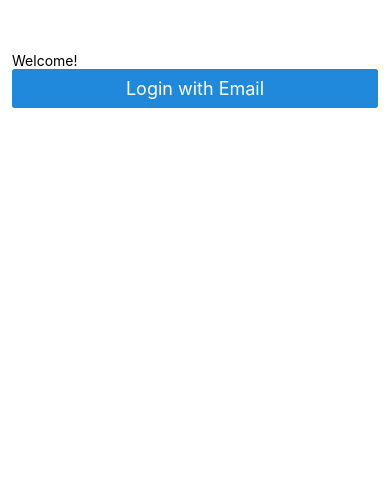
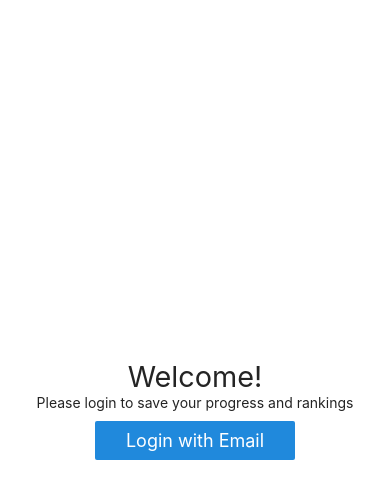
Before and after one commit to gartnera/trivia, a React Native app: screen /Welcome in a window 390 px wide. Shown: the top 498 px of the page. Built offline with nearby package versions, Linux system fonts and the light colour scheme.

Commit message:
cleanup welcome/login screen

```diff
--- a/lib/styles.ts
+++ b/lib/styles.ts
@@ -2,7 +2,7 @@ import { makeStyles } from "@rneui/themed";
 
 export const useDefaultStyles = makeStyles((theme) => ({
   text: {
-    color: theme.colors.primary,
+    color: theme.colors.black,
   },
   listItem: {
     backgroundColor: theme.colors.searchBg,
--- a/screens/Settings.tsx
+++ b/screens/Settings.tsx
@@ -1,9 +1,7 @@
-import { NativeStackScreenProps } from "@react-navigation/native-stack";
-import { RootStackParamList } from "~/types";
 import { Text, Button, Skeleton, Card, Dialog, ButtonGroup } from '@rneui/themed';
 import { Alert, View, StyleSheet, Appearance, ColorSchemeName } from "react-native";
 import { supabase } from "~/lib/supabase";
-import { useEffect, useRef, useState } from "react";
+import { useEffect, useState } from "react";
 import { useDidUpdateEffect } from "~/lib/hooks";
 
 const themeOptions = ["auto", "light", "dark"]
--- a/screens/Welcome.tsx
+++ b/screens/Welcome.tsx
@@ -1,20 +1,24 @@
 import { NativeStackScreenProps } from "@react-navigation/native-stack";
-import { View, Text, StyleSheet, Platform } from "react-native"
+import { View, StyleSheet, Platform } from "react-native"
 import { RootStackParamList } from "~/types";
 import * as AppleAuthentication from 'expo-apple-authentication'
 import { supabase } from "~/lib/supabase";
-import { Button, Input } from '@rneui/themed'
+import { Button, useTheme, useThemeMode, Text } from '@rneui/themed'
+import { useDefaultStyles } from "~/lib/styles";
+import { SafeAreaView } from 'react-native-safe-area-context';
 
 type WelcomeScreenProps = NativeStackScreenProps<RootStackParamList, 'Welcome'>;
 
 function getPlatformNativeLogin() {
+  const themeMode = useThemeMode();
+
   if (Platform.OS === 'ios')
     return (
       <AppleAuthentication.AppleAuthenticationButton
         buttonType={AppleAuthentication.AppleAuthenticationButtonType.SIGN_IN}
-        buttonStyle={AppleAuthentication.AppleAuthenticationButtonStyle.BLACK}
+        buttonStyle={themeMode.mode == "light" ? AppleAuthentication.AppleAuthenticationButtonStyle.BLACK : AppleAuthentication.AppleAuthenticationButtonStyle.WHITE}
         cornerRadius={5}
-        style={{ width: 200, height: 64 }}
+        style={lStyles.loginButton}
         onPress={async () => {
           try {
             const credential = await AppleAuthentication.signInAsync({
@@ -53,26 +57,34 @@ function getPlatformNativeLogin() {
 }
 
 export default function Welcome({ navigation, route }: WelcomeScreenProps) {
+  const styles = useDefaultStyles()
   return (
-    <View style={styles.container}>
-      <Text>Welcome!</Text>
-      {getPlatformNativeLogin()}
-      <Button title="Login with Email" onPress={() => navigation.navigate("EmailAuth")}></Button>
-    </View>
+    <SafeAreaView style={{ flex: 1 }}>
+      <View style={{ ...styles.container, ...lStyles.container }}>
+        <Text h3={true} style={styles.text}>Welcome!</Text>
+        <Text>Please login to save your progress and rankings</Text>
+        <View style={lStyles.loginButtons}>
+          {getPlatformNativeLogin()}
+          <Button title="Login with Email" style={lStyles.loginButton} onPress={() => navigation.navigate("EmailAuth")}></Button>
+        </View>
+      </View>
+    </SafeAreaView>
   )
 }
 
-const styles = StyleSheet.create({
+const lStyles = StyleSheet.create({
   container: {
-    marginTop: 40,
-    padding: 12,
+    flex: 1,
+    justifyContent: 'center',
+    alignItems: 'center',
   },
-  verticallySpaced: {
-    paddingTop: 4,
-    paddingBottom: 4,
-    alignSelf: 'stretch',
+  loginButtons: {
+    justifyContent: "space-between",
+    alignItems: "center",
   },
-  mt20: {
-    marginTop: 20,
-  },
+  loginButton: {
+    width: 200,
+    height: 64,
+    marginTop: 10,
+  }
 })
```
